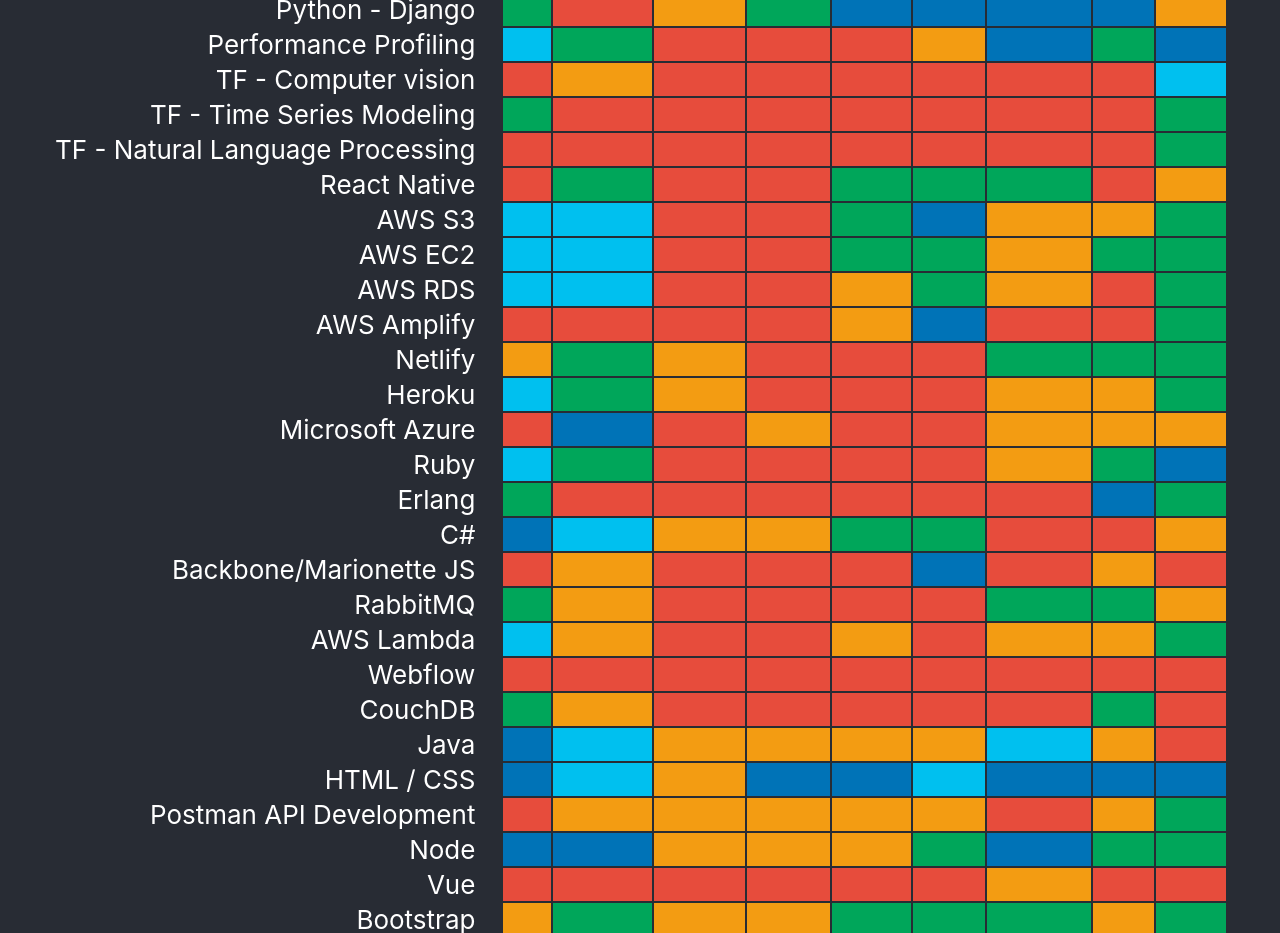
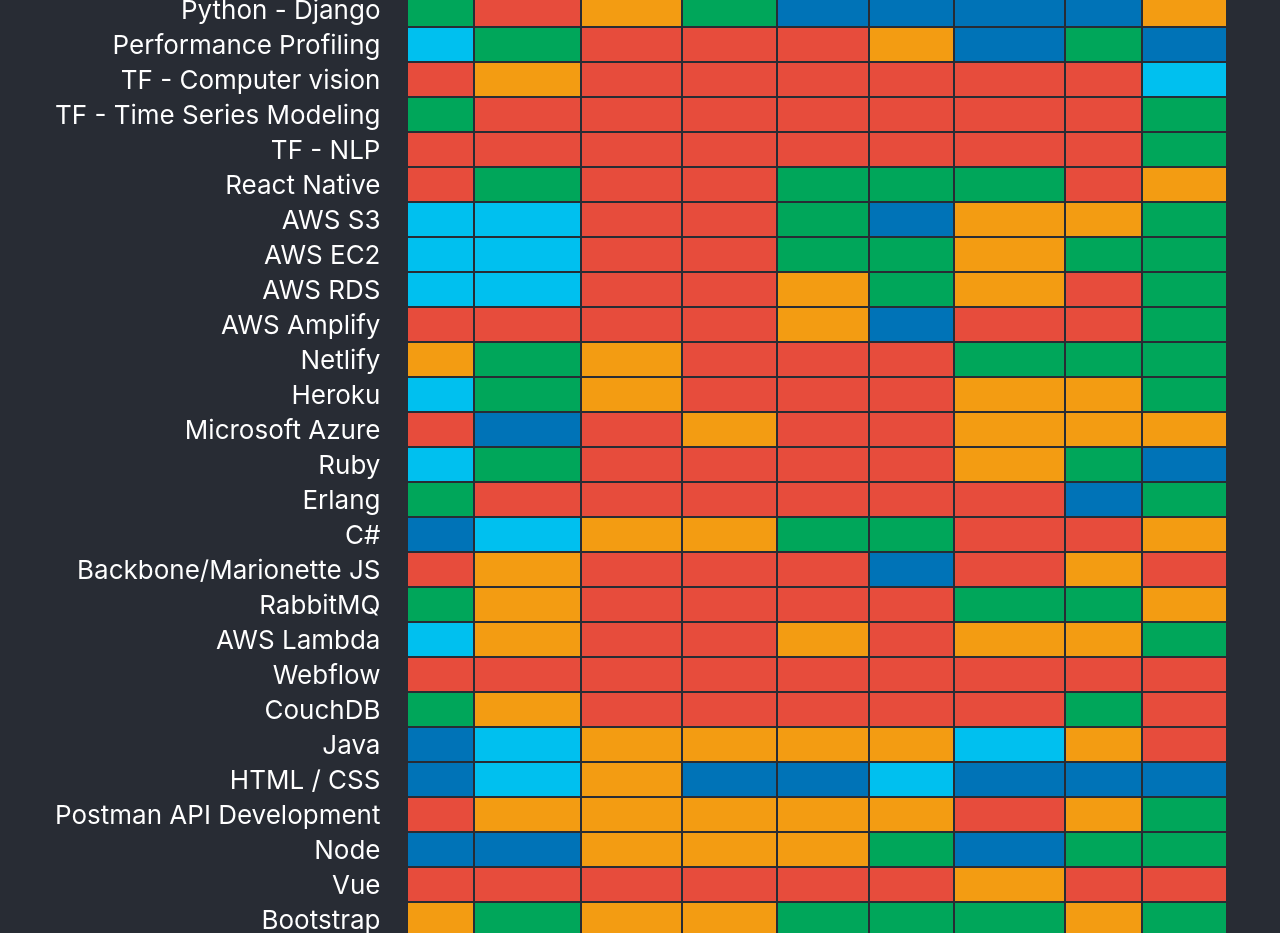
Before and after one commit to briankurr/skillstack, a React (Create React App) app: page / in a window 1280 px wide. Shown: the part 940-1873 px from the top of the page. Built offline with nearby package versions, Linux system fonts and the light colour scheme.

Commit message:
assign class to empty cell; add hover state to empty cell; add person & tech each cell;

```diff
--- a/src/App.css
+++ b/src/App.css
@@ -29,6 +29,11 @@ tr td:first-child {
   padding-right: 1em;
 }
 
+.empty:hover {
+  cursor: pointer;
+  background-color: #52565c;
+}
+
 .none {
   background-color: #e74c3c;
 }
--- a/src/App.js
+++ b/src/App.js
@@ -24,7 +24,13 @@ function App() {
                   return (
                     <td
                       key={`${person}-${tech}`}
-                      className={people[person][tech]}
+                      className={
+                        people[person][tech] === null
+                          ? "empty"
+                          : people[person][tech]
+                      }
+                      person={person}
+                      tech={tech}
                     ></td>
                   );
                 })}
--- a/src/people.js
+++ b/src/people.js
@@ -28,7 +28,7 @@ export const people = {
     "Performance Profiling": "teach",
     "TF - Computer vision": "none",
     "TF - Time Series Modeling": "intermediate",
-    "TF - Natural Language Processing": "none",
+    "TF - NLP": "none",
     "React Native": "none",
     "AWS S3": "teach",
     "AWS EC2": "teach",
@@ -258,7 +258,7 @@ export const people = {
     "Performance Profiling": "intermediate",
     "TF - Computer vision": "junior",
     "TF - Time Series Modeling": "none",
-    "TF - Natural Language Processing": "none",
+    "TF - NLP": "none",
     "React Native": "intermediate",
     "AWS S3": "teach",
     "AWS EC2": "teach",
@@ -488,7 +488,7 @@ export const people = {
     "Performance Profiling": "none",
     "TF - Computer vision": "none",
     "TF - Time Series Modeling": "none",
-    "TF - Natural Language Processing": "none",
+    "TF - NLP": "none",
     "React Native": "none",
     "AWS S3": "none",
     "AWS EC2": "none",
@@ -718,7 +718,7 @@ export const people = {
     "Performance Profiling": "none",
     "TF - Computer vision": "none",
     "TF - Time Series Modeling": "none",
-    "TF - Natural Language Processing": "none",
+    "TF - NLP": "none",
     "React Native": "none",
     "AWS S3": "none",
     "AWS EC2": "none",
@@ -948,7 +948,7 @@ export const people = {
     "Performance Profiling": "none",
     "TF - Computer vision": "none",
     "TF - Time Series Modeling": "none",
-    "TF - Natural Language Processing": "none",
+    "TF - NLP": "none",
     "React Native": "intermediate",
     "AWS S3": "intermediate",
     "AWS EC2": "intermediate",
@@ -1178,7 +1178,7 @@ export const people = {
     "Performance Profiling": "junior",
     "TF - Computer vision": "none",
     "TF - Time Series Modeling": "none",
-    "TF - Natural Language Processing": "none",
+    "TF - NLP": "none",
     "React Native": "intermediate",
     "AWS S3": "advanced",
     "AWS EC2": "intermediate",
@@ -1408,7 +1408,7 @@ export const people = {
     "Performance Profiling": "advanced",
     "TF - Computer vision": "none",
     "TF - Time Series Modeling": "none",
-    "TF - Natural Language Processing": "none",
+    "TF - NLP": "none",
     "React Native": "intermediate",
     "AWS S3": "junior",
     "AWS EC2": "junior",
@@ -1638,7 +1638,7 @@ export const people = {
     "Performance Profiling": "intermediate",
     "TF - Computer vision": "none",
     "TF - Time Series Modeling": "none",
-    "TF - Natural Language Processing": "none",
+    "TF - NLP": "none",
     "React Native": "none",
     "AWS S3": "junior",
     "AWS EC2": "intermediate",
@@ -1868,7 +1868,7 @@ export const people = {
     "Performance Profiling": "advanced",
     "TF - Computer vision": "teach",
     "TF - Time Series Modeling": "intermediate",
-    "TF - Natural Language Processing": "intermediate",
+    "TF - NLP": "intermediate",
     "React Native": "junior",
     "AWS S3": "intermediate",
     "AWS EC2": "intermediate",
--- a/src/technologies.js
+++ b/src/technologies.js
@@ -27,7 +27,7 @@ export const technologies = [
   "Performance Profiling",
   "TF - Computer vision",
   "TF - Time Series Modeling",
-  "TF - Natural Language Processing",
+  "TF - NLP",
   "React Native",
   "AWS S3",
   "AWS EC2",
```
